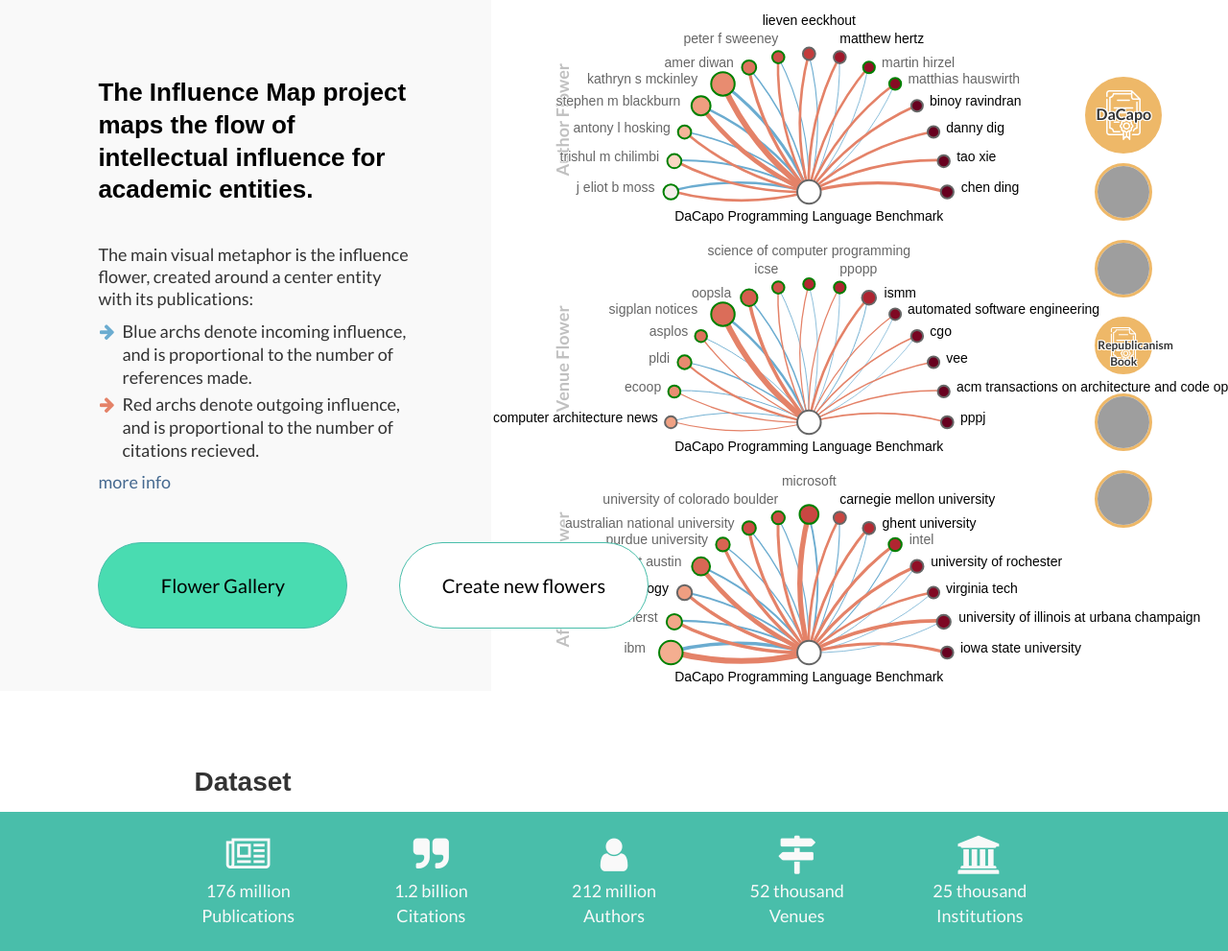
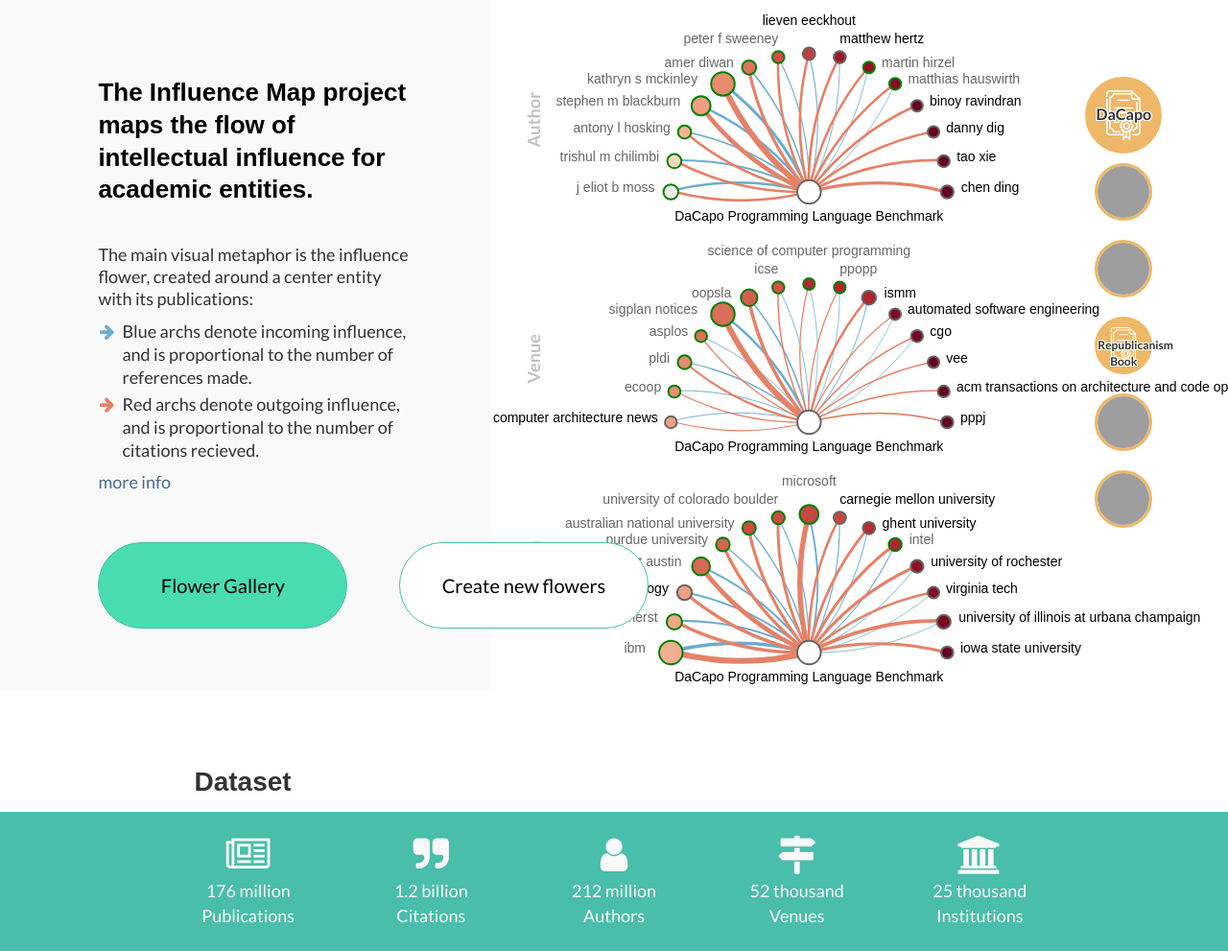
Before and after one commit to csmetrics/influencemap, a Django app: page / in a window 1280 px wide. Shown: the part 50-1041 px from the top of the page at 96% size. Run offline with Django 3.2, Linux system fonts and the light colour scheme; parts of the project's set-up code (start-up, migrations or seed data) failed here and were passed over; some libraries are stand-ins or nearby versions; grey boxes are pictures that could not be loaded.

Commit message:
Remove "Flower" from flower labels on carousel

```diff
--- a/webapp/templates/main.html
+++ b/webapp/templates/main.html
@@ -86,13 +86,13 @@ Licence URI: http://www.os-templates.com/template-terms
             <!-- Wrapper for slides -->
             <div class="carousel-background">
                 <p class="carousel-label" style="left:30px; top: 100px">
-                Author Flower
+                Author
                 </p>
                 <p class="carousel-label" style="left:30px; top: 310px">
-                Venue Flower
+                Venue
                 </p>
                 <p class="carousel-label" style="left:30px; top: 520px">
-                Affiliation Flower
+                Affiliation
                 </p>
             </div>
             <div class="carousel-inner">
```
